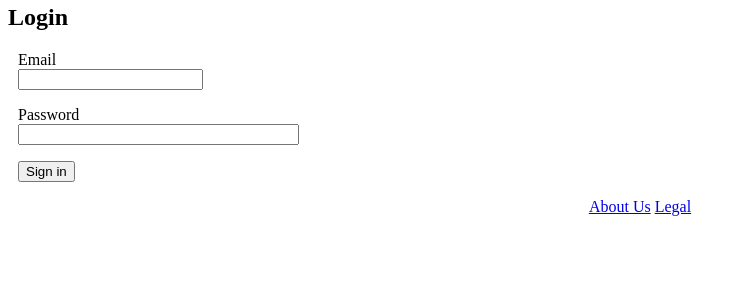
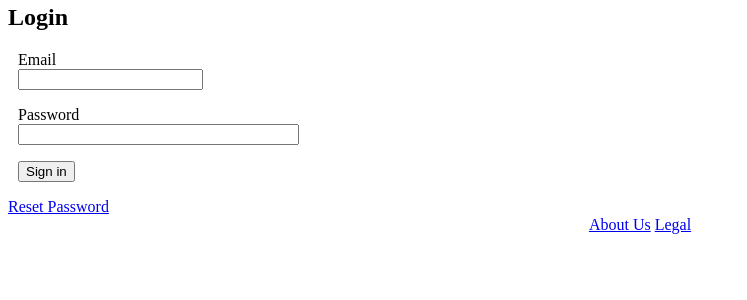
Before and after one commit to phyrenight/detailers, a Flask app: page /login in a window 1280 px wide. Shown: the part 132-432 px from the top of the page, without its empty margins (0-747 px from the left). Run offline with Flask 2, Linux system fonts and the light colour scheme; parts of the project's set-up code (start-up, migrations or seed data) failed here and were passed over.

Commit message:
feature: need a way to reset forgotten passwords

```diff
--- a/detailers/app/templates/login.html
+++ b/detailers/app/templates/login.html
@@ -20,6 +20,8 @@
         {{ form.password(size=32) }}
         </p>
         <p>{{ form.submit() }}</p>
+      </form>
+      <a href="{{ url_for('reset_password')}}">Reset Password</a>
     </section>
   </main>
 {% endblock %}
```
